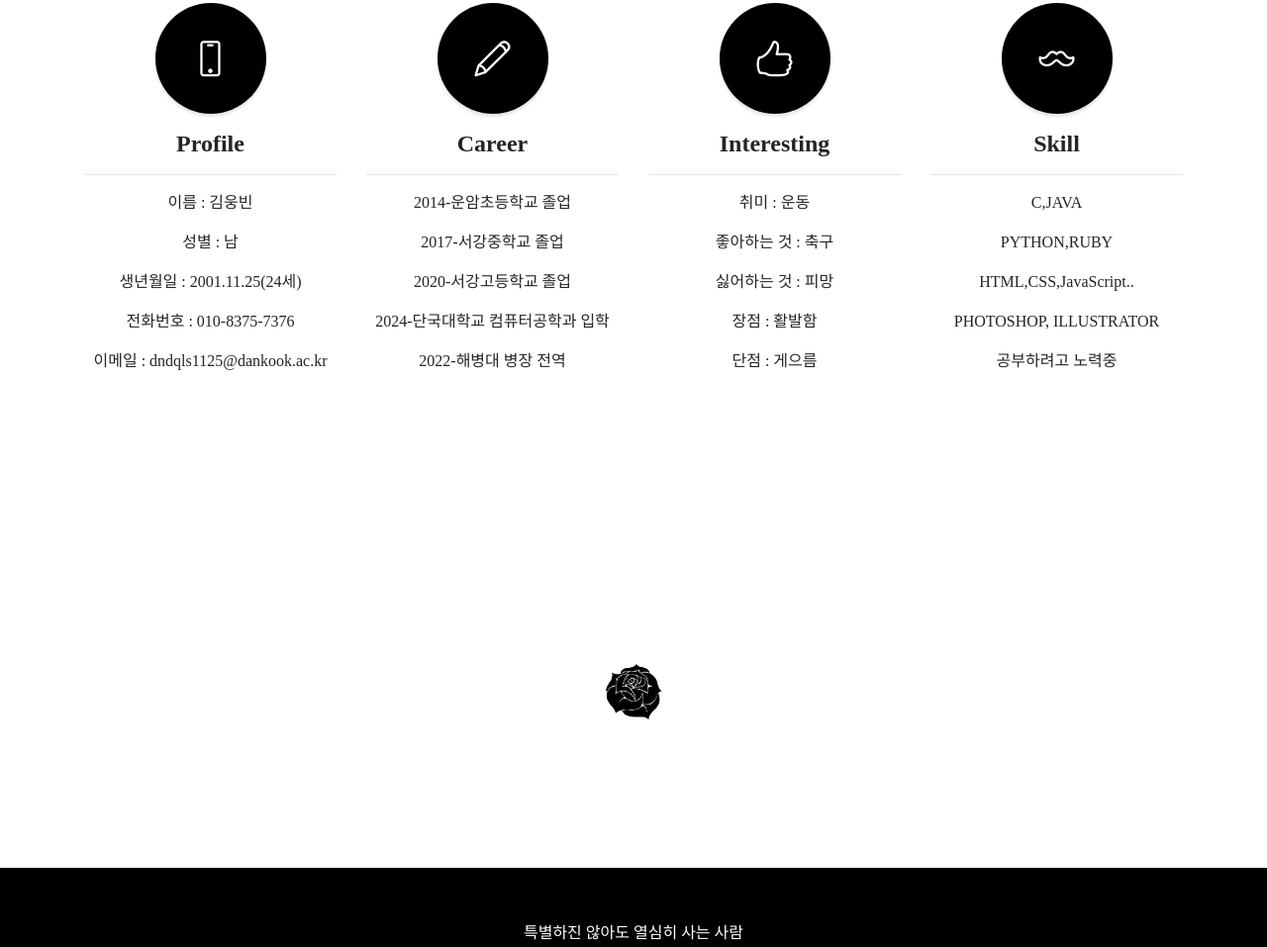
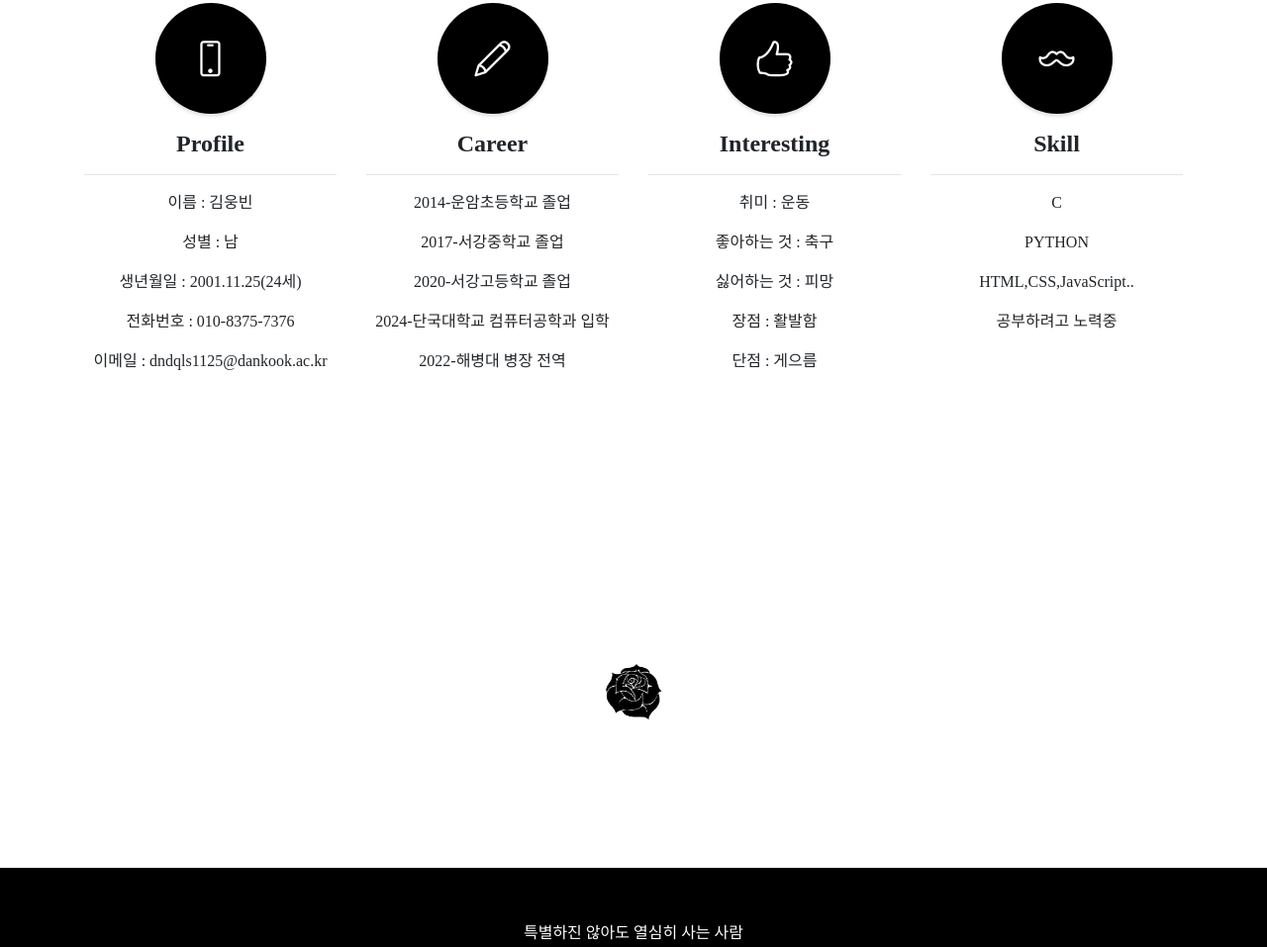
Before and after one commit to dndqls/Mid-Term-Project, a website with bundled scripts: page index.html in a window 1280 px wide. Shown: the part 1516-2473 px from the top of the page at 99% size. Built offline with nearby package versions, Linux system fonts and the light colour scheme.

Commit message:
skill 수정

```diff
--- a/index.html
+++ b/index.html
@@ -144,10 +144,9 @@
               <strong>Skill</strong>
             </h4>
             <hr>
-            <p>C,JAVA</p>
-            <p>PYTHON,RUBY</p>
+            <p>C</p>
+            <p>PYTHON</p>
             <p>HTML,CSS,JavaScript..</p>
-            <p>PHOTOSHOP, ILLUSTRATOR</p>
             <p>공부하려고 노력중</p>
             <p class="text-faded mb-0">I mustache you a question...</p>
           </div>
```
